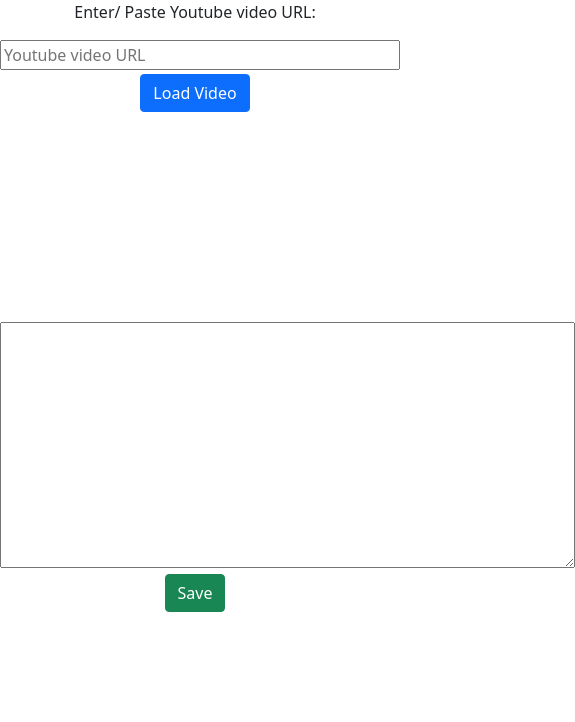
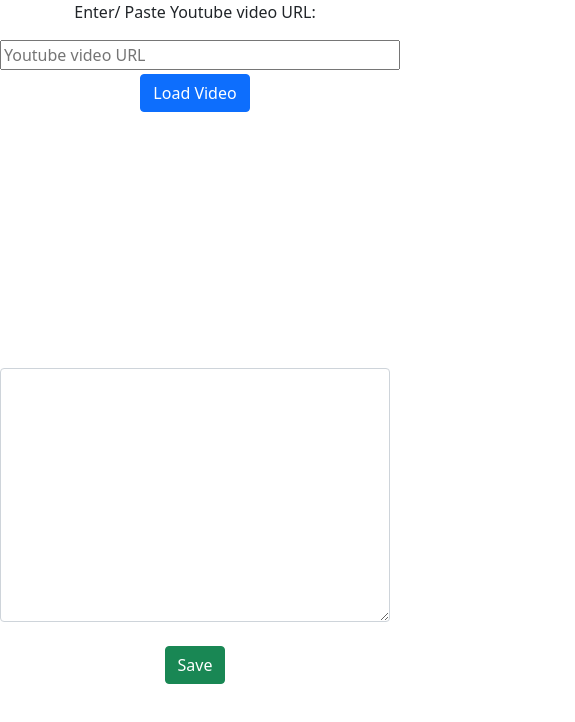
Before and after one commit to saikrishnareddyk/youtube-srt, a plain HTML site: page index.html in a window 390 px wide. Shown: the whole page, 575 px wide, since content can reach past the window. Drawn offline with nearby package versions, Linux system fonts and the light colour scheme.

Commit message:
Update index.html
responsive video for mobile & text area

next update:
1.use media quries
2.implemet srt maker & validator

```diff
--- a/index.html
+++ b/index.html
@@ -11,6 +11,21 @@
         integrity="sha384-EVSTQN3/azprG1Anm3QDgpJLIm9Nao0Yz1ztcQTwFspd3yD65VohhpuuCOmLASjC" crossorigin="anonymous">
 
     <title>Srt Maker v:1.0</title>
+<style>
+    .videoWrapper {
+	position: relative;
+	padding-bottom: 56.25%; /* 16:9 */
+	padding-top: 25px;
+	height: 0;
+}
+.videoWrapper iframe {
+	position: absolute;
+	top: 0;
+	left: 0;
+	width: 100%;
+	height: 100%;
+}
+</style>
 </head>
 
 <body>
@@ -19,15 +34,15 @@
         <p>Enter/ Paste  Youtube video URL: </p>
         <input type="text" id="videoUrl" placeholder="Youtube video URL" style="width: 400px;">
         <button class="m-1 btn btn-primary" onclick="youtube_parser()">Load Video</button>
-        <div class="col-sm-12">
-            <div class="embed-responsive embed-responsive-16by9">
-                <iframe id="myFrame" src="" width="400" height="200" frameborder="1" name="video"
-                    allow="picture-in-picture" autoplay></iframe>
-            </div>
+
+        <div class="videoWrapper m-1">
+            <iframe id="myFrame" src="" frameborder="0" name="video"
+                allow="picture-in-picture" autoplay></iframe>
         </div>
 
+
         <div class="col-sm-12">
-            <textarea id="my-textarea" cols="60" rows="10" placeholder=" Notes here...">
+            <textarea id="my-textarea"  rows="10" class="form-control" placeholder=" Notes here...">
              </textarea>
              <br>
             <button class="ml-1 btn btn-success" type="button" onclick="download()">Save</button>
```
